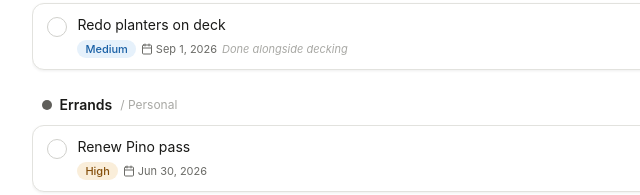
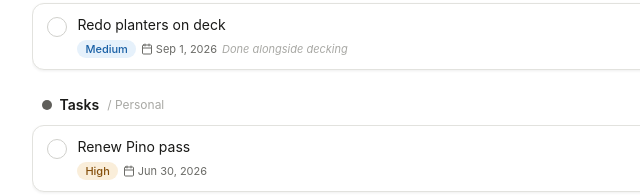
Before and after one commit to DrJackMD/To-do, a plain HTML site: page index.html in a window 1280 px wide. Shown: the part 1305-1500 px from the top of the page, 234-874 px from the left. Drawn offline with Linux system fonts and the light colour scheme.

Commit message:
index_6-9-26.html

```diff
--- a/index.html
+++ b/index.html
@@ -251,7 +251,7 @@ input,select,textarea,button{font-family:inherit;color:inherit}
         <select id="f-cat">
           <optgroup label="Personal">
             <option value="Chores">Chores</option>
-            <option value="Errands">Errands</option>
+            <option value="Tasks">Tasks</option>
           </optgroup>
           <optgroup label="Home">
             <option value="Home Projects">Home Projects</option>
@@ -347,7 +347,7 @@ const TODAY = new Date(); TODAY.setHours(0,0,0,0);
 
 const CAT_META = {
   'Chores':         {parent:'Personal',   color:'#888780'},
-  'Errands':        {parent:'Personal',   color:'#5F5E5A'},
+  'Tasks':          {parent:'Personal',   color:'#5F5E5A'},
   'Home Projects':  {parent:'Home',       color:'#BA7517'},
   'Finance':        {parent:'Finance',    color:'#1D9E75'},
   'Healthcare':     {parent:'Healthcare', color:'#D4537E'},
@@ -435,7 +435,7 @@ const DEFAULTS = [
   {name:'Find and book Crested Butte lodging',          cat:'Travel',         pri:'urgent', due:'2026-06-22', notes:'Within next 2 weeks',done:false},
   {name:'Take CE on equity and inclusion',              cat:'Healthcare',     pri:'high',   due:'2026-06-25', notes:'Required before renewing NM psychology license',done:false},
   {name:'Renew NM psychology license',                  cat:'Healthcare',     pri:'high',   due:'2026-06-30', notes:'CE must be done first',done:false},
-  {name:'Renew Pino pass',                              cat:'Errands',        pri:'high',   due:'2026-06-30', notes:'',done:false},
+  {name:'Renew Pino pass',                              cat:'Tasks',          pri:'high',   due:'2026-06-30', notes:'',done:false},
   {name:'Make vet appt for cat and dog',                cat:'Healthcare',     pri:'high',   due:'2026-06-30', notes:'',done:false},
   {name:'Build outdoor planter boxes to hold hoses',   cat:'Home Projects',  pri:'high',   due:'2026-07-08', notes:'Within the next month',done:false},
   {name:'Plan Crested Butte hikes',                     cat:'Travel',         pri:'medium', due:'2026-07-15', notes:'Before mid-July',done:false},
@@ -443,7 +443,7 @@ const DEFAULTS = [
   {name:'Open Robinhood account',                       cat:'Finance',        pri:'medium', due:'',           notes:'',done:false},
   {name:'Work on financial planning for retirement',    cat:'Finance',        pri:'medium', due:'',           notes:'',done:false},
   {name:'Catch up on chart notes for private practice', cat:'Clinical Tasks', pri:'high',   due:'',           notes:'',done:false},
-  {name:'Pick up parcel shelf from Tesla',              cat:'Errands',        pri:'low',    due:'',           notes:'',done:false},
+  {name:'Pick up parcel shelf from Tesla',              cat:'Tasks',          pri:'low',    due:'',           notes:'',done:false},
   {name:'Refinish metal front gates',                   cat:'Home Projects',  pri:'medium', due:'2026-09-01', notes:'This summer',done:false},
   {name:'Research and decide on composite decking',     cat:'Home Projects',  pri:'medium', due:'2026-09-01', notes:'This summer',done:false},
   {name:'Purchase and install composite decking',       cat:'Home Projects',  pri:'medium', due:'2026-09-01', notes:'This summer; after research decision',done:false},
```
